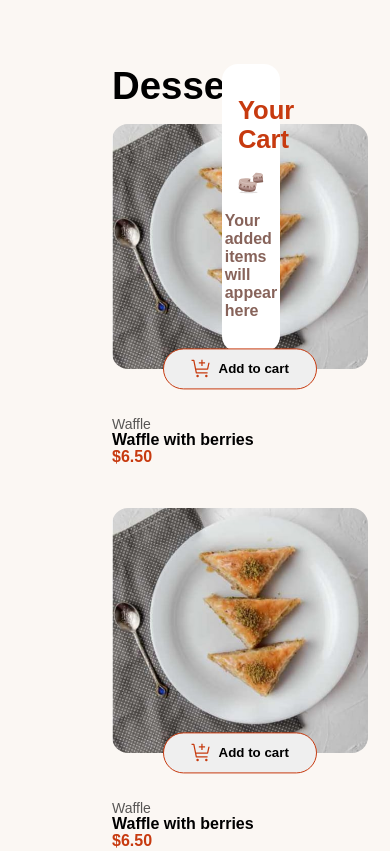
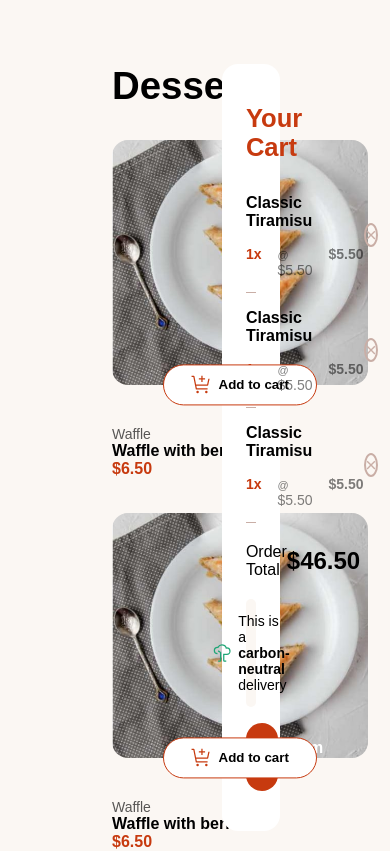
Before and after one commit to CalderonCG/Product-list-with-cart, a React (Vite) app: page / in a window 390 px wide. Shown: the top 851 px of the page. Built offline with nearby package versions, Linux system fonts and the light colour scheme.

Commit message:
:feat: add responsive design

```diff
--- a/src/App.scss
+++ b/src/App.scss
@@ -1,27 +1,46 @@
-h1{
+h1 {
   font-size: 2.4rem;
   font-weight: 700;
   margin: 0;
 }
 
-.container{
+.container {
   display: flex;
   gap: 2px;
   padding: 4rem 7rem;
   align-items: flex-start;
 
-    &__dessert{
+  @media (max-width: 375px) {
+    padding: 2rem 0;
+    align-items: center;
+    flex-direction: column;
+  }
+
+  &__dessert {
     width: 65%;
     margin: 0;
+    @media (max-width: 375px) {
+      width: 90%;
+    }
   }
 
-    &__list{
+  &__list {
     display: grid;
     grid-template-columns: repeat(auto-fit, minmax(16rem, 1fr));
     gap: 3px;
+    margin-top: 1rem;
+
+    @media (max-width: 375px) {
+      display: flex;
+      flex-direction: column;
+    }
   }
 
-    &__cart{
+  &__cart {
     width: 35%;
+
+     @media (max-width: 375px) {
+    width: 90%;
   }
   }
+}
--- a/src/components/Card/Card.scss
+++ b/src/components/Card/Card.scss
@@ -7,9 +7,18 @@
   flex-direction: column;
   width: 16rem;
 
+  @media (max-width: 375px) {
+    width: 100%;
+  }
+
   &__image {
     width: 16rem;
     border-radius: 1rem;
+    @media (max-width: 375px) {
+      height: 12rem;
+      width: 100%;
+      object-fit:cover
+    }
   }
 
   &__button {
@@ -17,6 +26,7 @@
     padding: 0.6rem;
     border: 1px solid v.$color-Red;
     border-radius: 3rem;
+    background-color: white;
     display: flex;
     justify-content: center;
     align-items: center;
@@ -25,24 +35,26 @@
     font-weight: 700;
   }
 
-
-  &__body{
+  &__body {
     width: 100%;
     display: flex;
     flex-direction: column;
-    line-height: 1px;
     justify-content: start;
   }
-  &__tag{
+  &__tag {
+    margin: 0px;
     opacity: 65%;
     font-size: 14px;
     font-weight: 500;
   }
-  &__name{
+  &__name {
+    margin: 0;
     font-size: v.$font-size-main;
   }
 
-  &__price{
+  &__price {
+    margin: 0
+    ;
     font-size: v.$font-size-main;
     font-weight: 700;
     color: v.$color-Red;
--- a/src/components/Cart/Cart.scss
+++ b/src/components/Cart/Cart.scss
@@ -5,8 +5,10 @@
   box-sizing: border-box;
   min-height: 18rem;
   background-color: white;
-  padding: 1rem;
+  padding: 1.5rem;
   border-radius: 1rem;
+
+
 
   &__title {
     font-size: 1.6rem;
@@ -35,4 +37,47 @@
     color: v.$color-Rose-500;
     font-weight: 600;
   }
+
+  &__list{
+    width: 100%;
+  }
+
+  &__total{
+    width: 100%;
+    display: flex;
+    justify-content: space-between;
+    align-items: center;
+  }
+
+  &__total_price{
+    font-size: 24px;
+    font-weight: 700;
+  }
+
+  &__delivery{
+    width: 100%;
+    background-color: v.$color-background;
+    border-radius: 1rem;
+    display: flex;
+    justify-content: center;
+    gap: 5px;
+    font-size: 14px;
+  }
+
+
+  &__carbon{
+    font-weight: 700;
+  }
+
+  &__confirm{
+    background-color: v.$color-Red;
+    width: 100%;
+    padding: 1rem;
+    color: white;
+    font-weight: 700;
+    font-size: v.$font-size-main;
+    border-radius: 2rem;
+    border: none;
+    margin: 1rem 0;
+  }
 }
--- a/src/components/Cart/Cart.tsx
+++ b/src/components/Cart/Cart.tsx
@@ -1,14 +1,34 @@
 import "./Cart.scss";
 import empty from "../../assets/illustration-empty-cart.svg";
+import CartItem from "../CartItem/CartItem";
+import Delivery from "../../assets/icon-carbon-neutral.svg";
 
 function Cart() {
   return (
     <div className="cart">
       <h1 className="cart__title">Your Cart</h1>
-      <div className="cart__figure">
+      {/* <div className="cart__figure">
         <img className="cart__empty" src={empty} alt="" />
         <p className="cart__label">Your added items will appear here</p>
+      </div> */}
+      <div className="cart__list">
+        <CartItem />
+
+        <CartItem />
+
+        <CartItem />
       </div>
+      <div className="cart__total">
+        <p className="cart__total_label">Order Total</p>
+        <p className="cart__total_price">$46.50</p>
+      </div>
+
+      <div className="cart__delivery">
+        <img src={Delivery} alt="" />
+        <p>This is a <span className="cart__carbon">carbon-neutral</span> delivery</p>
+      </div>
+
+      <button className="cart__confirm">Confirm Order</button>
     </div>
   );
 }
--- /dev/null
+++ b/src/components/CartItem/CartItem.scss
@@ -0,0 +1,57 @@
+@use "../../styles/variables" as v;
+
+.item {
+  width: 100%;
+  display: flex;
+  justify-content: space-between;
+  align-items: center;
+  border-bottom: 1px solid v.$color-Rose-300;
+
+  &__name {
+    font-weight: 700;
+    font-size: v.$font-size-main;
+  }
+
+  &__quantity {
+    color: v.$color-Red;
+    font-size: 14px;
+    font-weight: 700;
+    display: flex;
+    gap: 1rem;
+  }
+
+  &__price {
+    color: black;
+    font-weight: 400;
+    opacity: 50%;
+  }
+    &__at {
+    color: black;
+    font-size: 11px;
+  }
+
+  &__total {
+    color: black;
+    font-weight: 600;
+    opacity: 50%;
+  }
+
+  &__button{
+    border-radius: 100%;
+    height: 24px;
+    width: 24px;
+    display: flex;
+    align-items: center;
+    justify-content: center;
+    margin: 0;
+    background-color: transparent;
+    padding: 0;
+    border: 2px solid v.$color-Rose-300;
+  }
+
+  &__icon{
+
+    display: block;
+    height: 10px;
+  }
+}
--- /dev/null
+++ b/src/components/CartItem/CartItem.tsx
@@ -0,0 +1,21 @@
+import './CartItem.scss'
+import remove from '../../assets/icon-remove-item.svg'
+
+function CartItem() {
+  return (
+    <div className="item">
+      <div className="item__data">
+        <p className="item__name">Classic Tiramisu</p>
+        <p className="item__quantity">
+          1x <span className="item__price"><span className='item__at'>@ </span>$5.50</span>
+          <span className="item__total">$5.50</span>
+        </p>
+      </div>
+      <button className="item__button">
+        <img className='item__icon' src={remove} alt="" />
+      </button>
+    </div>
+  );
+}
+
+export default CartItem;
```
Lines whose indentation alone changed are shown as unchanged.
